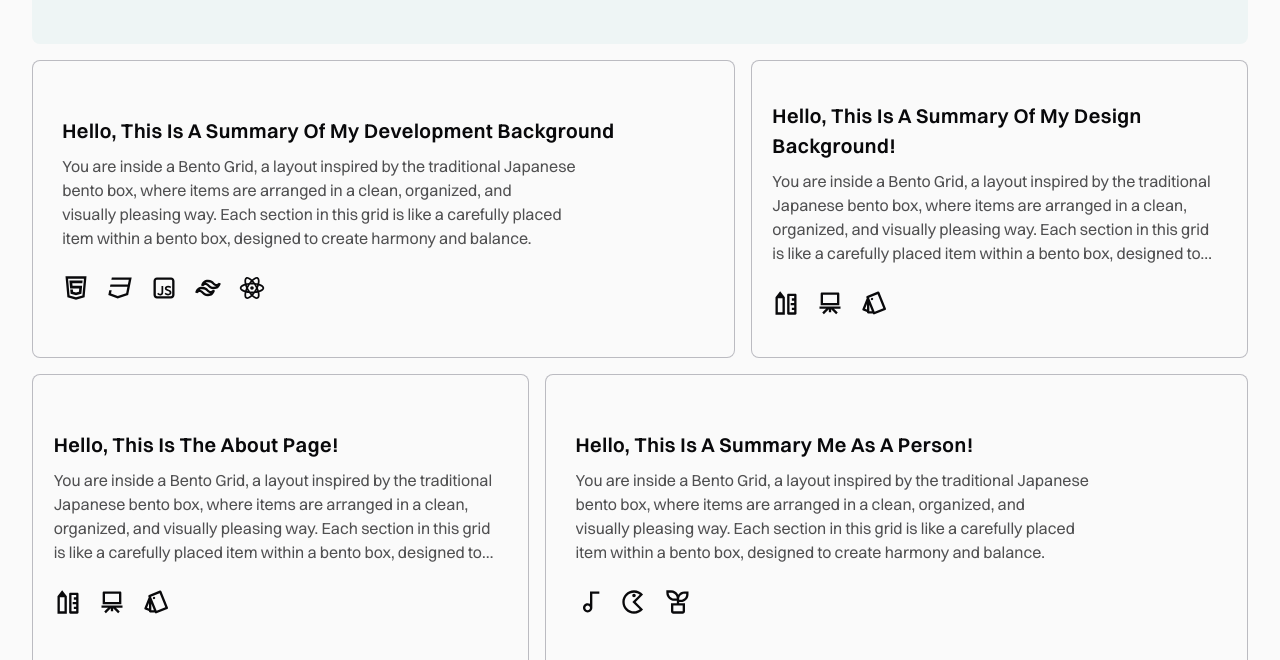
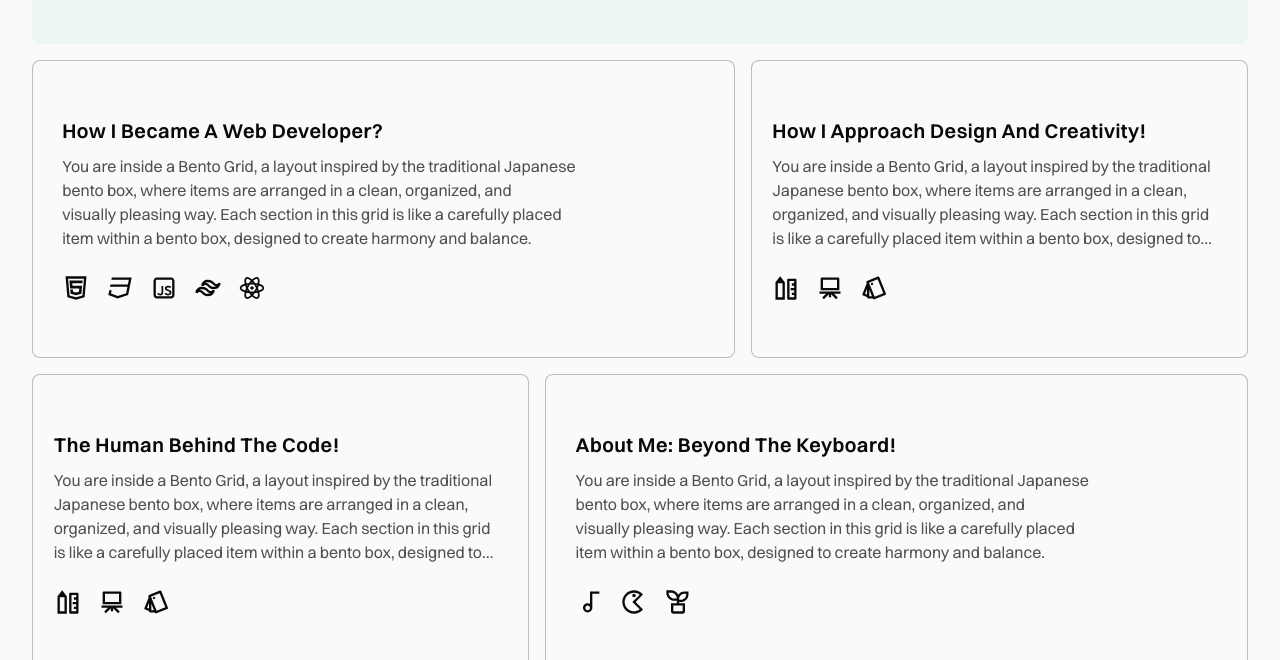
Before and after one commit to Justin-Bento/portfolio, a Next.js app: page /about in a window 1280 px wide. Shown: the part 646-1306 px from the top of the page. Built offline with nearby package versions, Linux system fonts and the light colour scheme.

Commit message:
Updated headlines to be engaging

```diff
--- a/app/(frontend)/about/page.tsx
+++ b/app/(frontend)/about/page.tsx
@@ -72,7 +72,7 @@ export default function Page() {
           <Card className="col-span-12 md:col-span-7">
             <div className="mx-auto flex min-h-[37vh] w-11/12 flex-col justify-center gap-2">
               <h2 className="text-xl font-semibold capitalize leading-normal tracking-wide">
-                Hello, this is a summary of my development background
+                How I Became a Web Developer?
               </h2>
               <p className="line-clamp-4 text-balance text-black opacity-70 dark:text-white">
                 You are inside a Bento Grid, a layout inspired by the
@@ -95,7 +95,7 @@ export default function Page() {
           <Card className="col-span-12 md:col-span-5">
             <div className="mx-auto flex min-h-[37vh] w-11/12 flex-col justify-center gap-2">
               <h2 className="text-xl font-semibold capitalize leading-normal tracking-wide">
-                Hello, this is a summary of my design background!
+                How I Approach Design and Creativity!
               </h2>
               <p className="line-clamp-4 text-balance text-black opacity-70 dark:text-white">
                 You are inside a Bento Grid, a layout inspired by the
@@ -116,7 +116,7 @@ export default function Page() {
           <Card className="col-span-12 md:col-span-5">
             <div className="mx-auto flex min-h-[37vh] w-11/12 flex-col justify-center gap-2">
               <h2 className="text-xl font-semibold capitalize leading-normal tracking-wide">
-                Hello, this is the About page!
+                The Human Behind the Code!
               </h2>
               <p className="line-clamp-4 text-balance text-black opacity-70 dark:text-white">
                 You are inside a Bento Grid, a layout inspired by the
@@ -137,7 +137,7 @@ export default function Page() {
           <Card className="col-span-12 md:col-span-7">
             <div className="mx-auto flex min-h-[37vh] w-11/12 flex-col justify-center gap-2">
               <h2 className="text-xl font-semibold capitalize leading-normal tracking-wide">
-                Hello, this is a summary me as a person!
+                About Me: Beyond the Keyboard!
               </h2>
               <p className="line-clamp-4 text-balance text-black opacity-70 dark:text-white">
                 You are inside a Bento Grid, a layout inspired by the
```
